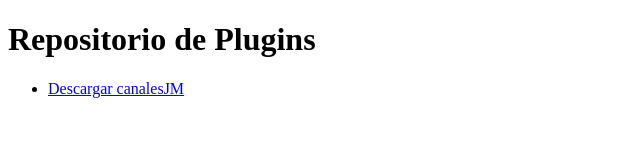
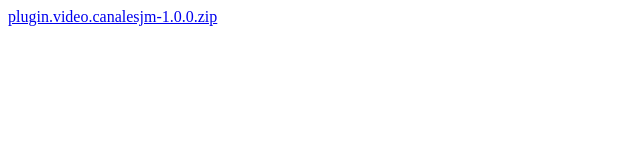
Before and after one commit to jmalorod/jmalorod.github.io, a plain HTML site: page lista/index.html in a window 1280 px wide. Shown: the whole page, without its empty margins (0-640 px from the left). Drawn offline with Linux system fonts and the light colour scheme.

Commit message:
Update index.html

```diff
--- a/lista/index.html
+++ b/lista/index.html
@@ -6,9 +6,9 @@
     <title>Repositorio</title>
 </head>
 <body>
-    <h1>Repositorio de Plugins</h1>
-    <ul>
-        <li><a href="plugin.video.canalesjm-1.0.0.zip">Descargar canalesJM</a></li>
-    </ul>
+<!--    <h1>Repositorio de Plugins</h1> -->
+
+        <a href="plugin.video.canalesjm-1.0.0.zip">plugin.video.canalesjm-1.0.0.zip</a>
+
 </body>
 </html>
```
